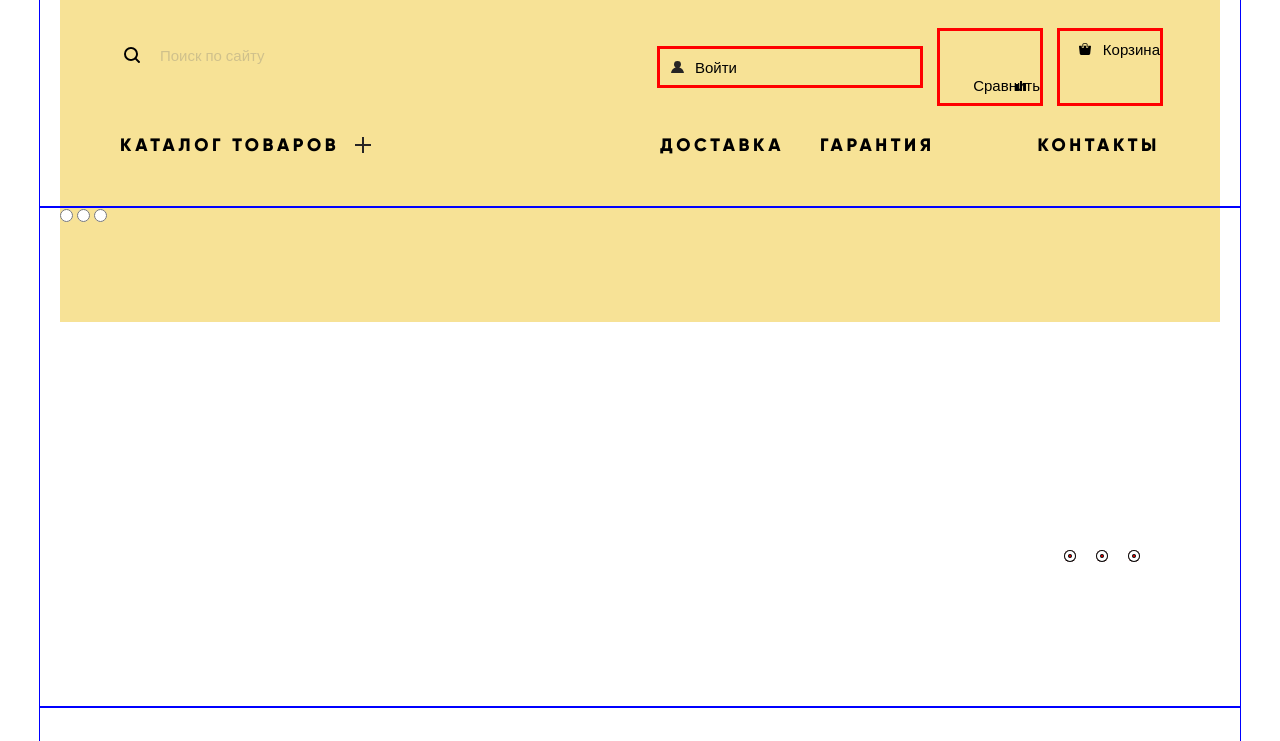
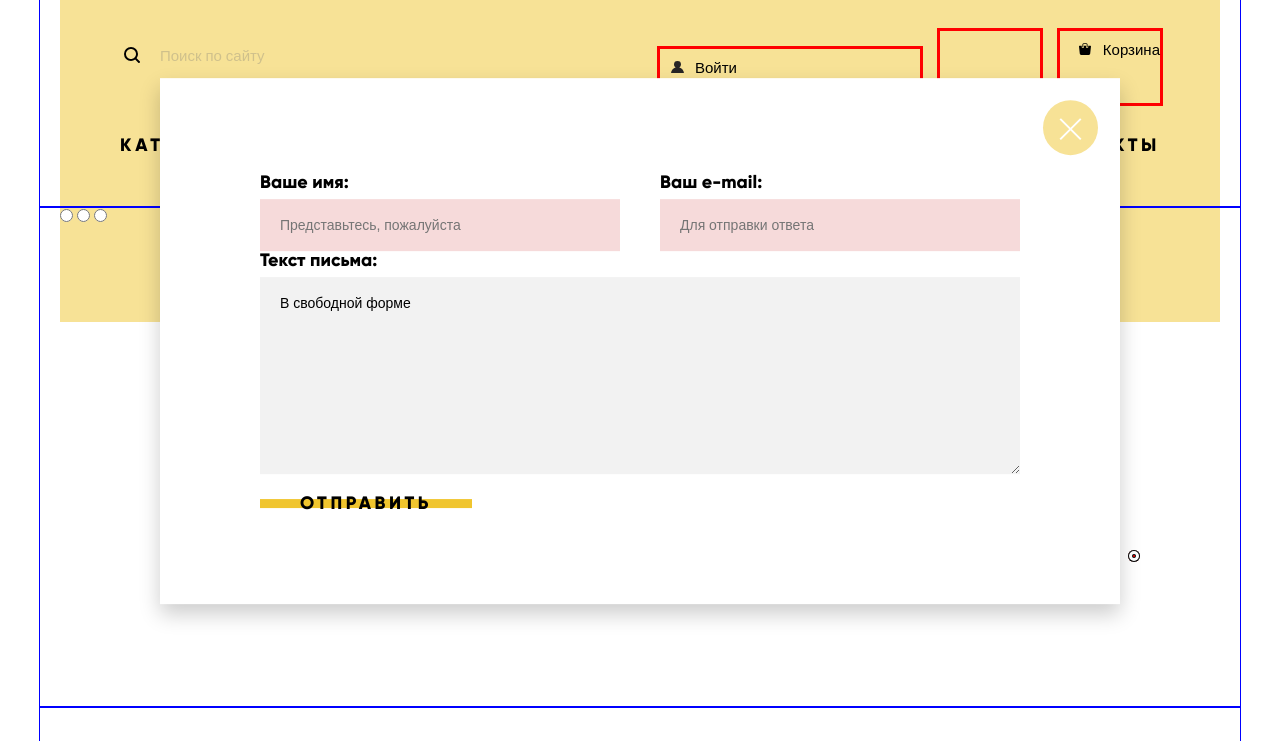
Before and after one commit to Leon78ak/430697-device, a plain HTML site: page index.html in a window 1280 px wide. Shown: the part 59-800 px from the top of the page. Drawn offline with nearby package versions, Linux system fonts and the light colour scheme.

Commit message:
закончил верстку модалок

```diff
--- a/css/style.css
+++ b/css/style.css
@@ -410,7 +410,7 @@ ul.sub-menu-list {
   position: absolute;
   top: 311px;
   right: 80px;
-  z-index: 1000;
+  z-index: 5;
 
   display: flex;
   justify-content: flex-end;
@@ -1198,6 +1198,134 @@ label.btn {
 }
 
 /*--modal--*/
+.modal {
+  position: fixed;
+  z-index: 100;
+  box-sizing: border-box;
+
+  width: 960px;
+/*
+  max-height: 100vh;
+
+  overflow: scroll;
+*/
+  box-shadow: 0px 10px 20px rgba(0, 0, 0, 0.2);
+}
+
+.modal {
+  top: 50%;
+  left: 50%;
+
+  transform: translate(-50%, -50%);
+}
+
+.modal p {
+  margin: 0;
+}
+
+.modal-feedback {
+  padding-top: 95px;
+  padding-right: 100px;
+  padding-bottom: 80px;
+  padding-left: 100px;
+
+  background-color: #ffffff;
+}
+
+.modal-map {
+  display: none;
+}
+
+.modal-map img {
+  display: block;
+}
+
+.modal-close {
+  position: absolute;
+  top: 22px;
+  right: 22px;
+  z-index: 1000;
+
+
+  width: 55px;
+  height: 55px;
+
+  font-size: 0;
+
+  background-color: #f7e296;
+  border: 0;
+  border-radius: 50%;
+
+  cursor: pointer;
+  outline: 0;
+}
+
+.modal-close::before,
+.modal-close::after   {
+  content: "";
+
+  position: absolute;
+  top: 50%;
+  left: 13px;
+
+  width: 29px;
+  height: 2px;
+
+  background-color: #ffffff;
+}
+
+.modal-close::before {
+  transform: rotate(45deg);
+}
+
+.modal-close::after {
+  transform: rotate(-45deg);
+}
+
+.modal-close:hover,
+.modal-close:focus  {
+  background-color: #f0c52e;
+}
+
+.modal-close:active  {
+  background-color: #faedc0;
+}
+
+
+.form-layout-container {
+  display: flex;
+  flex-wrap: wrap;
+  justify-content: space-between;
+  margin-bottom: 5px;
+}
+
+.feedback-item {
+  width: 360px;
+  margin: 0;
+  margin-bottom: 35px;
+
+  font: inherit;
+  font-size: 14px;
+  line-height: 18px;
+  color: #000000;
+}
+
+.feedback-item label {
+  display: block;
+  margin-bottom: 8px;
+}
+
+.feedback-item input,
+.feedback-item textarea {
+  box-sizing: border-box;
+  width: 360px;
+  padding: 18px 20px;
+}
+
+.feedback-item textarea {
+  width: 760px;
+}
+
 .feedback-item input:invalid,
 .feedback-item textarea:invalid {
   background-color: #f6dada;
@@ -1216,9 +1344,7 @@ label.btn {
 
 .feedback-item input:focus,
 .feedback-item textarea:focus {
-  font-size: 14px;
-  border: 3px solid #f0c52e;
-  outline: none;
+  outline: 3px solid #f7e296;
 }
 
 .feedback-item label {
@@ -1227,6 +1353,10 @@ label.btn {
   font-weight: 800;
   line-height: 18px;
   color: #000000;
+}
+
+.btn-modal-wrapper {
+  position: relative;
 }
 
 /*--inner-page--*/
--- a/index.html
+++ b/index.html
@@ -374,6 +374,7 @@
     <section class="modal modal-feedback">
       <h2 class="visually-hidden">Обратная связь</h2>
       <form class="feedback-form" action="https://echo.htmlacademy.ru" method="post">
+        <div class="form-layout-container">
           <p class="feedback-item">
             <label for="user-name">Ваше имя:</label>
             <input type="text" id="user-name" name="user-name" placeholder="Представьтесь, пожалуйста" required>
@@ -386,9 +387,10 @@
             <label for="letter">Текст письма:</label>
             <textarea id="letter" name="letter" rows="10" required>В свободной форме</textarea>
           </p>
+        </div>
         <button class="btn" type="submit">Отправить</button>
       </form>
-      <button class="modal-close visually-hidden" type="button" title="Закрыть">Закрыть</button>
+      <button class="modal-close" type="button" title="Закрыть">Закрыть</button>
     </section>
 
     <section class="modal modal-map">
@@ -396,7 +398,7 @@
       <p>
         <img src="img/map-bg.jpg" alt="Офис компании по адресу г. Москва, ул. Строителей, 15" widt еh="960" height="559">
       </p>
-      <button class="modal-close visually-hidden" type="button" title="Закрыть">Закрыть</button>
+      <button class="modal-close" type="button" title="Закрыть">Закрыть</button>
     </section>
   </body>
 </html>
```
Lines whose indentation alone changed are shown as unchanged.
